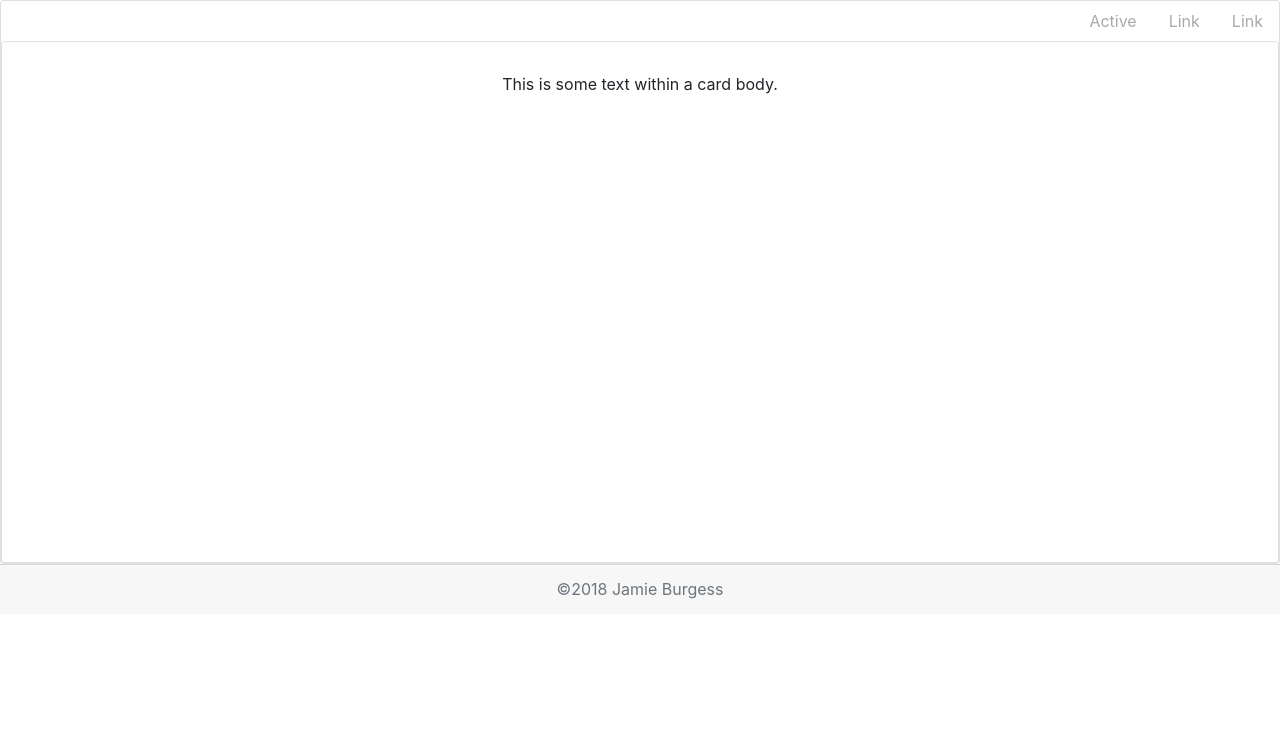
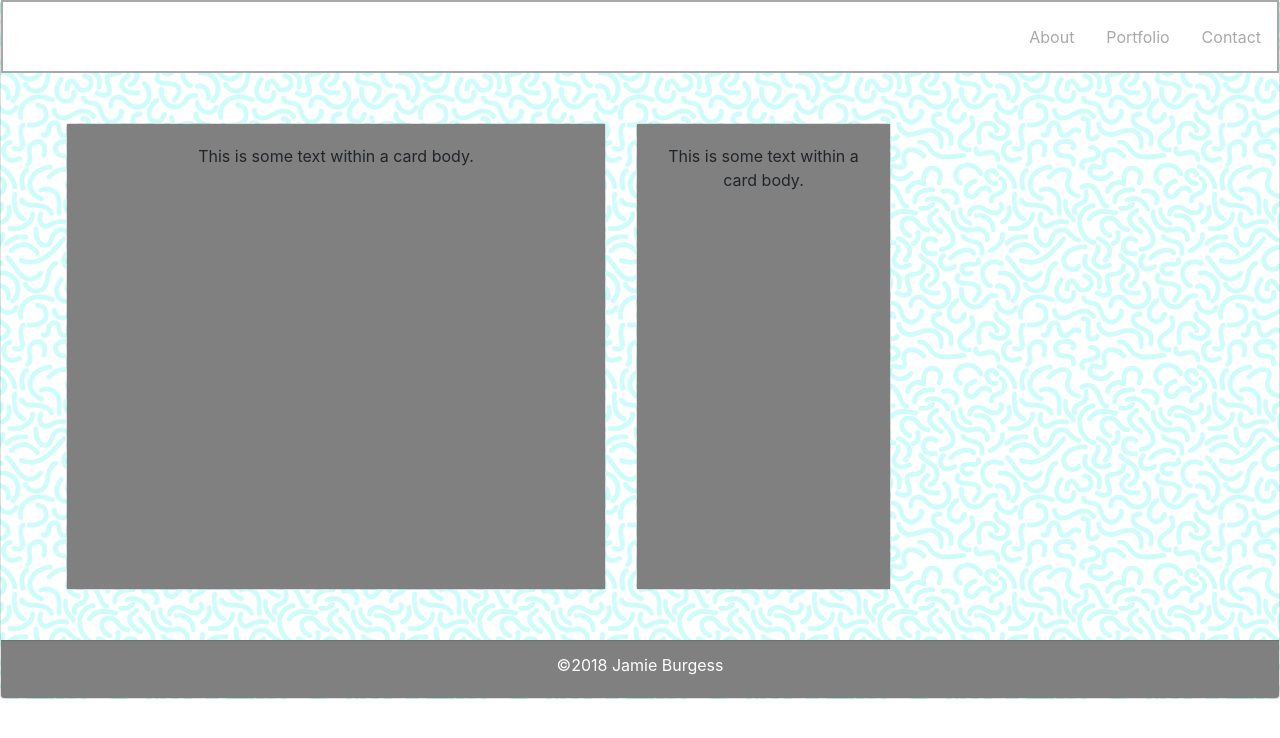
Before and after one commit to jbmarie4/Bootstrap-Portfolio, a plain HTML site: page index.html in a window 1280 px wide. Drawn offline with nearby package versions, Linux system fonts and the light colour scheme.

Commit message:
added background picture, added a second column

```diff
--- a/Bootstrap-Practice.css
+++ b/Bootstrap-Practice.css
@@ -1,6 +1,6 @@
 .card-body{
-    height:500px;
-    margin: 10px 50px;
+    height:465px;
+    background-color:gray;
 }
 
 h1{
@@ -18,12 +18,36 @@ h1{
     position:relative;
     z-index:1;
     opacity:1;
-    height:50px;
+    height:58px;
     width:100%;
     text-align:center;
+    background:gray;
+    color:white;
+
 }
 
 .nav-link{
     color:darkgray;
+    margin-top:15px;
 
 }
+
+.header{
+    border: solid darkgray 2px;
+    width:100%;
+    height:73px;
+    background-color:white;
+    margin-top:-1px;
+}
+
+.container{
+    margin: 50px;
+}
+
+.card{
+    background-image:url("background_wormz.png");
+}
+
+p{
+    color:white;
+}
--- a/index.html
+++ b/index.html
@@ -14,35 +14,47 @@
 
     <!--Bootstrap Add-in, "special title treatment"-->
 
-    <div class="card text-center">
+    <div class="card text-center" image="background_wormz.png" alt="blue and white background image">
             <div class="header">
                 <!--<div class="card-header">
                 <h1>Jamie Burgess</h1>-->
+
                                 <ul class="nav justify-content-end">
                                         <li class="nav-item">
-                                  <a class="nav-link active" href="#">Active</a>
+                                        <a class="nav-link active" href="#top">About</a>
                                         </li>
                                         <li class="nav-item">
-                                  <a class="nav-link" href="#">Link</a>
+                                        <a class="nav-link" href="portfolio.html">Portfolio</a>
                                         </li>
                                         <li class="nav-item">
-                                  <a class="nav-link" href="#">Link</a>
+                                        <a class="nav-link" href="contact.html">Contact</a>
                                         </li>
                                 </ul>
                 <!--</div>-->
             </div>
 
-
+            <div class="container">
+                    <div class="row">
+                            <div class="col-sm-6">
                                 <div class="card">
                                         <div class="card-body">
                                         This is some text within a card body.
                                         </div>
                                 </div>
+                            </div>
 
+                            <div class="col-sm-3">
+                                <div class="card">
+                                            <div class="card-body">
+                                            This is some text within a card body.
+                                            </div>
+                                </div>
+                            </div>
+                    </div>
+            </div>
 
-            </div>
             <div class="card-footer text-muted">
-              &copy;2018 Jamie Burgess
+              <p>&copy;2018 Jamie Burgess</p>
             </div>
     </div>
     <!-- end of "special title treatment"-->
```
Also changed, not shown: background_wormz.png (added). Lines whose indentation alone changed are shown as unchanged.
